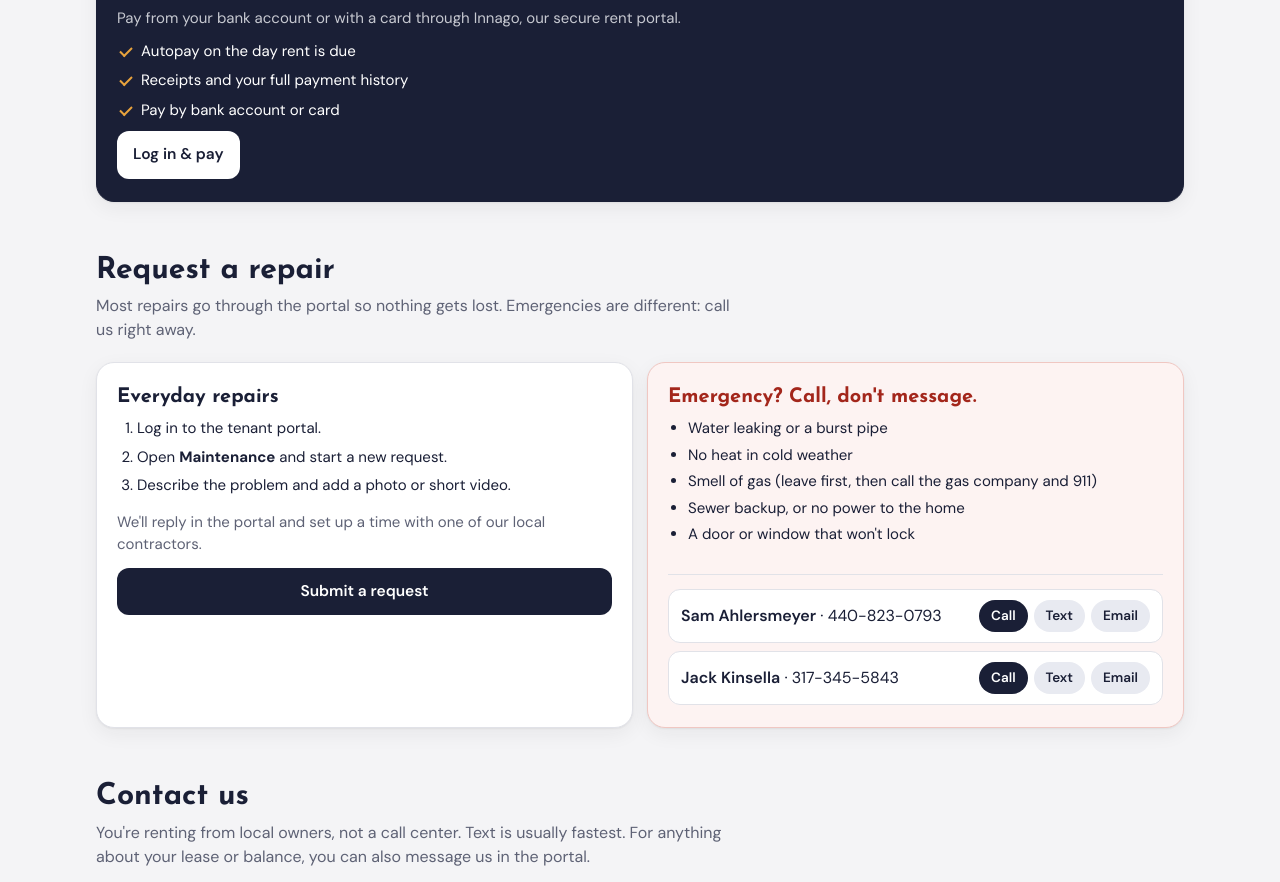
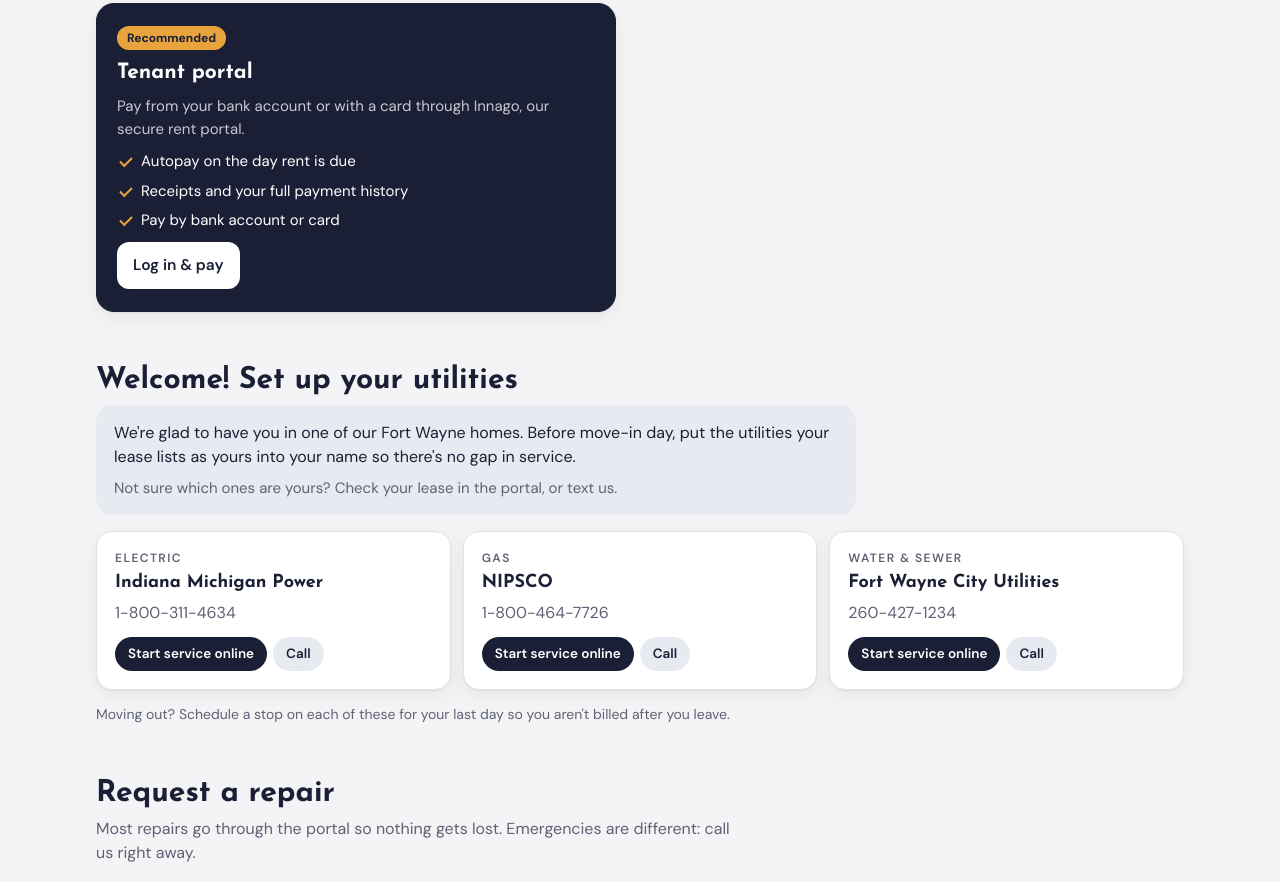
Before and after one commit to samahlersmeyer-prog/fund-rentals, a plain HTML site: page tenants.html in a window 1280 px wide. Shown: the part 616-1498 px from the top of the page. Drawn offline with Linux system fonts and the light colour scheme.

Commit message:
Tenants page: add move-in utilities section from the Utilities Introduction letter
Co-Authored-By: Claude Opus 5.5 <noreply@anthropic.com>
Claude-Session: https://claude.ai/code/session_01VEKD6dz4fYQMpgeDzHJ7Fh

```diff
--- a/tenants.html
+++ b/tenants.html
@@ -20,7 +20,7 @@
   .t-hero h1 { font: 700 clamp(30px, 5vw, 46px)/1.08 var(--serif); margin: 0 0 14px; }
   .t-hero p.lead { font-size: 18px; color: var(--muted); margin: 0; max-width: 600px; }
 
-  .quick { display: grid; gap: 12px; grid-template-columns: repeat(auto-fit, minmax(min(100%, 230px), 1fr)); margin-top: 26px; }
+  .quick { display: grid; gap: 12px; grid-template-columns: repeat(auto-fit, minmax(min(100%, 200px), 1fr)); margin-top: 26px; max-width: 960px; }
   .quick a { display: flex; gap: 12px; align-items: center; text-decoration: none; background: var(--surface); border: 1px solid var(--line); border-radius: 16px; padding: 16px; box-shadow: var(--shadow); transition: border-color .15s, transform .15s; }
   .quick a:hover { border-color: var(--brand); transform: translateY(-1px); }
   .quick .ic { flex: none; width: 42px; height: 42px; border-radius: 12px; background: var(--brand); color: #fff; display: grid; place-items: center; }
@@ -31,6 +31,7 @@
   .t-sec > h2 { font: 700 clamp(24px, 3.4vw, 30px)/1.15 var(--serif); margin: 0 0 6px; }
   .t-sec > p.sub { color: var(--muted); margin: 0 0 20px; max-width: 640px; }
 
+  .pay:has(> .opt:only-child) { max-width: 520px; }
   .pay { display: grid; gap: 14px; grid-template-columns: repeat(auto-fit, minmax(min(100%, 280px), 1fr)); align-items: stretch; }
   .opt { background: var(--surface); border: 1px solid var(--line); border-radius: 18px; padding: 22px 20px; box-shadow: var(--shadow); display: flex; flex-direction: column; gap: 10px; }
   .opt.main { background: var(--brand); color: #fff; border-color: var(--brand); }
@@ -66,6 +67,17 @@
   .person .acts a { text-decoration: none; font-size: 13.5px; font-weight: 600; border-radius: 999px; padding: 6px 12px; background: var(--brand); color: #fff; }
   .person .acts a.alt { background: var(--brand-soft); color: var(--brand); }
 
+  .utils { display: grid; gap: 12px; grid-template-columns: repeat(auto-fit, minmax(min(100%, 240px), 1fr)); }
+  .util { background: var(--surface); border: 1px solid var(--line); border-radius: 16px; padding: 18px; box-shadow: var(--shadow); display: flex; flex-direction: column; gap: 6px; }
+  .util .kind { font: 600 12px var(--sans); letter-spacing: .12em; text-transform: uppercase; color: var(--muted); }
+  .util h3 { font: 700 18px/1.25 var(--serif); margin: 0; }
+  .util .grow { flex: 1; }
+  .util .acts { display: flex; gap: 6px; flex-wrap: wrap; margin-top: 6px; }
+  .util .acts a { text-decoration: none; font-size: 13.5px; font-weight: 600; border-radius: 999px; padding: 7px 13px; background: var(--brand); color: #fff; }
+  .util .acts a.alt { background: var(--brand-soft); color: var(--brand); }
+  .welcome { background: var(--brand-soft); border-radius: 16px; padding: 16px 18px; margin: 0 0 16px; max-width: 760px; }
+  .welcome p { margin: 0; }
+  .welcome p + p { margin-top: 8px; color: var(--muted); font-size: 15px; }
   .faq details { background: var(--surface); border: 1px solid var(--line); border-radius: 14px; padding: 14px 16px; margin-bottom: 8px; }
   .faq summary { font-weight: 600; cursor: pointer; }
   .faq details p { margin: 10px 0 0; color: var(--muted); }
@@ -96,6 +108,10 @@
         <span class="ic"><svg width="20" height="20" viewBox="0 0 24 24" fill="none" stroke="currentColor" stroke-width="2"><path d="M14.7 6.3a4 4 0 0 0-5.4 5.4L3 18l3 3 6.3-6.3a4 4 0 0 0 5.4-5.4l-2.5 2.5-2.4-.6-.6-2.4z"/></svg></span>
         <span><b>Request a repair</b><span>Photos help us fix it faster</span></span>
       </a>
+      <a href="#moving-in">
+        <span class="ic"><svg width="20" height="20" viewBox="0 0 24 24" fill="none" stroke="currentColor" stroke-width="2"><path d="M13 2 3 14h9l-1 8 10-12h-9l1-8z"/></svg></span>
+        <span><b>Moving in</b><span>Set up electric, gas and water</span></span>
+      </a>
       <a href="#contact">
         <span class="ic"><svg width="20" height="20" viewBox="0 0 24 24" fill="none" stroke="currentColor" stroke-width="2"><path d="M21 15a2 2 0 0 1-2 2H7l-4 4V5a2 2 0 0 1 2-2h14a2 2 0 0 1 2 2z"/></svg></span>
         <span><b>Contact us</b><span>Text, call or message</span></span>
@@ -121,6 +137,35 @@
       <!-- Zelle and Venmo cards are added from listings.json → tenants once filled in -->
     </div>
     <p class="pay-note" id="payNote" hidden>Paying by Zelle or Venmo? Put your <b>street address and the month</b> in the memo. We'll post it to your account in the portal, so your balance and receipts stay in one place.</p>
+  </section>
+
+  <section class="t-sec" id="moving-in">
+    <h2>Welcome! Set up your utilities</h2>
+    <div class="welcome">
+      <p>We're glad to have you in one of our Fort Wayne homes. Before move-in day, put the utilities your lease lists as yours into your name so there's no gap in service.</p>
+      <p>Not sure which ones are yours? Check your lease in the portal, or text us.</p>
+    </div>
+    <div class="utils">
+      <div class="util">
+        <span class="kind">Electric</span>
+        <h3>Indiana Michigan Power</h3>
+        <p class="grow muted" style="margin:0">1-800-311-4634</p>
+        <div class="acts"><a href="https://www.indianamichiganpower.com/account/service/" target="_blank" rel="noopener">Start service online</a><a class="alt" href="tel:18003114634">Call</a></div>
+      </div>
+      <div class="util">
+        <span class="kind">Gas</span>
+        <h3>NIPSCO</h3>
+        <p class="grow muted" style="margin:0">1-800-464-7726</p>
+        <div class="acts"><a href="https://www.nipsco.com/services/start-stop-or-move-service" target="_blank" rel="noopener">Start service online</a><a class="alt" href="tel:18004647726">Call</a></div>
+      </div>
+      <div class="util">
+        <span class="kind">Water &amp; sewer</span>
+        <h3>Fort Wayne City Utilities</h3>
+        <p class="grow muted" style="margin:0">260-427-1234</p>
+        <div class="acts"><a href="https://utilities.cityoffortwayne.org/" target="_blank" rel="noopener">Start service online</a><a class="alt" href="tel:2604271234">Call</a></div>
+      </div>
+    </div>
+    <p class="pay-note">Moving out? Schedule a stop on each of these for your last day so you aren't billed after you leave.</p>
   </section>
 
   <section class="t-sec" id="repairs">
```
